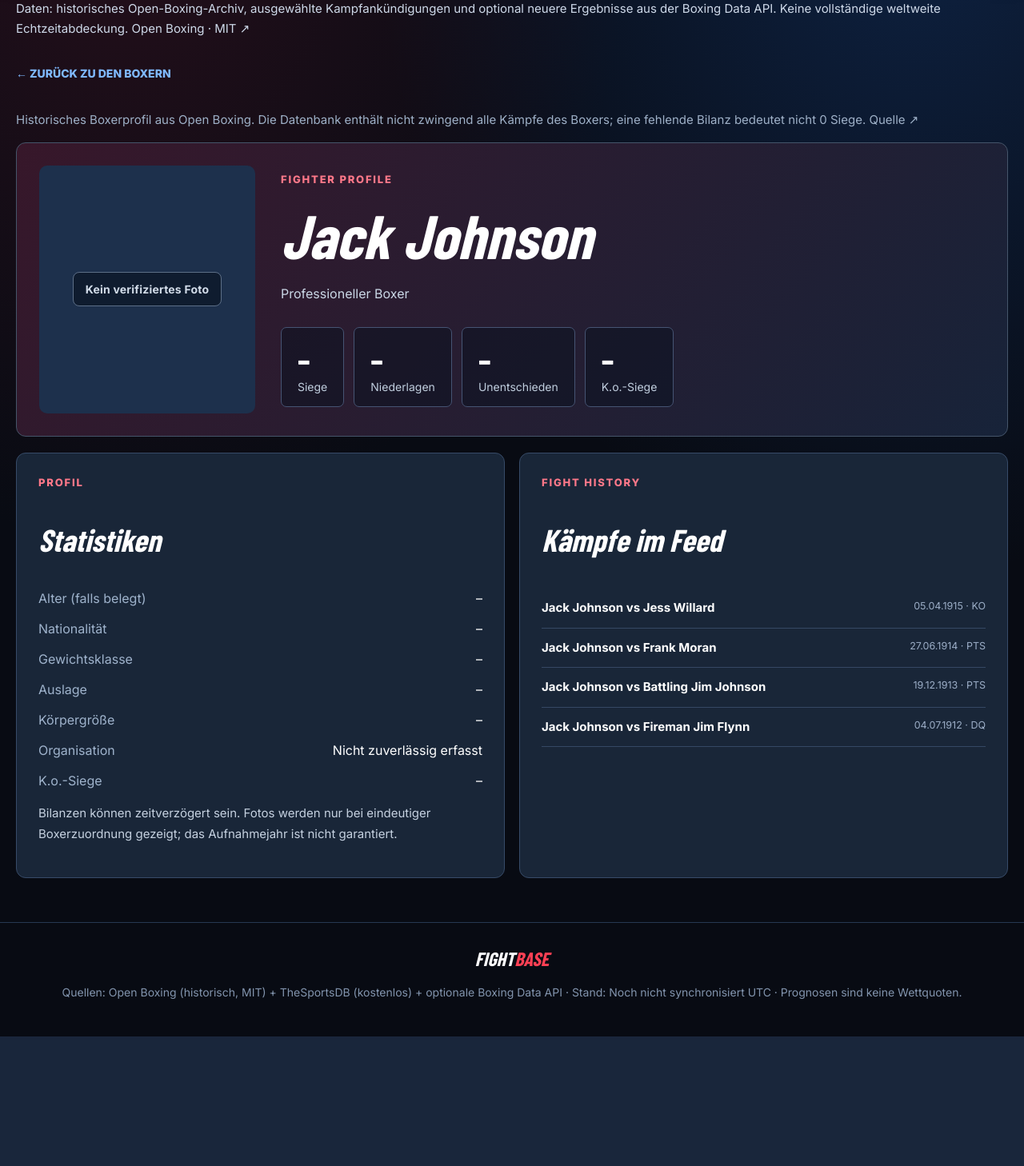
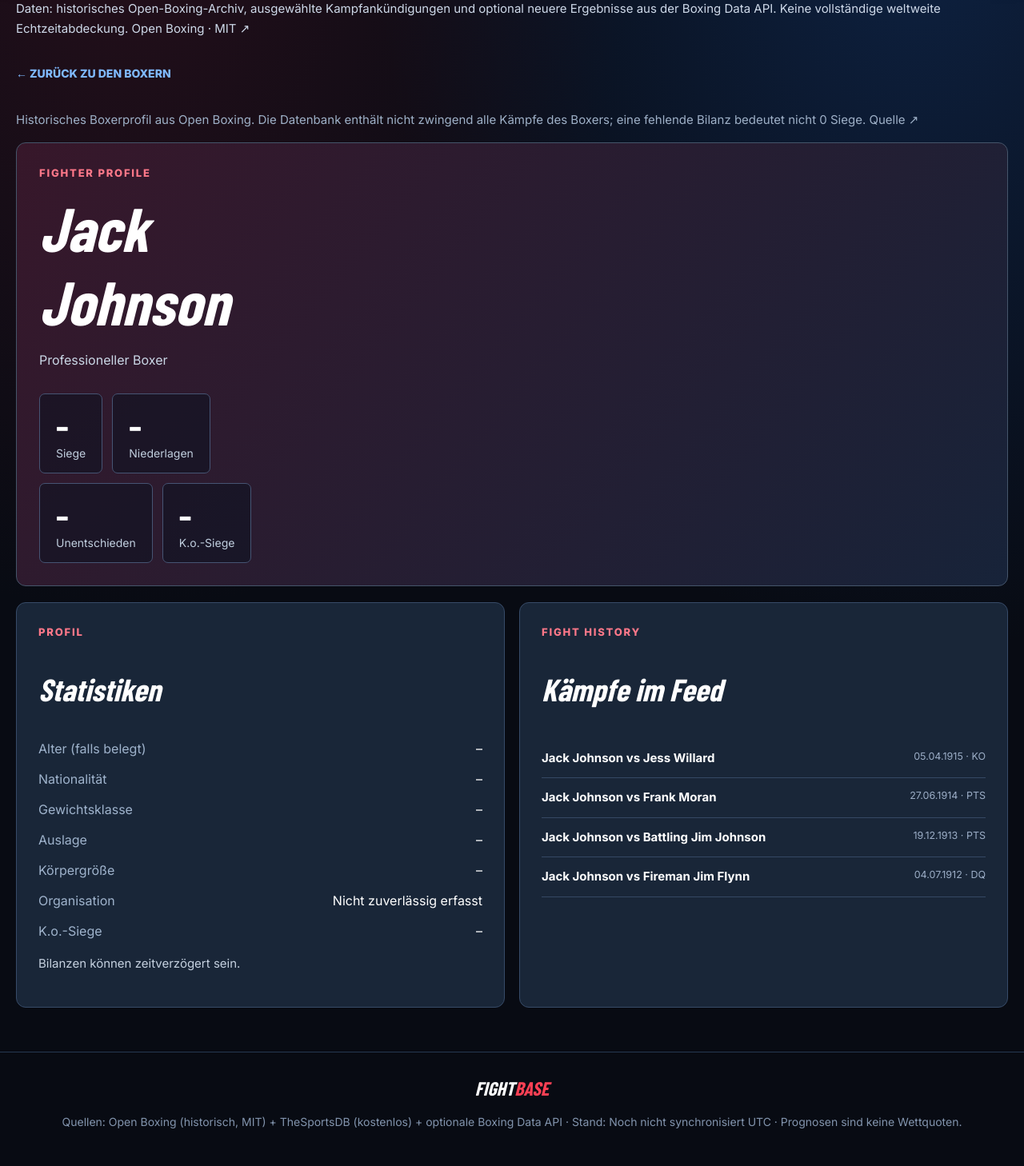
Before and after one commit to s1naoui/Fightbase, a Flask app: a page that uses boxing-app/templates/hub_fighter.html in a window 1280 px wide. Shown: the part 204-1662 px from the top of the page at 80% size. Before the commit the page ends 1500 px from the top, so only its background shows below. Run offline with Flask 3, Linux system fonts and the light colour scheme; data comes from the database, SQL or seed files in the repository; data that the repository does not hold is empty; some libraries are stand-ins or nearby versions; some web fonts are replaced.

Commit message:
Remove fighter imagery from boxing-app/templates/hub_fighter.html

```diff
--- a/boxing-app/templates/hub_fighter.html
+++ b/boxing-app/templates/hub_fighter.html
@@ -10,7 +10,7 @@
 {% elif reference %}
 <p class="hint">Bilanz nach öffentlich verfügbarer Quelle, überprüft am {{ reference.reviewed_on }}. <a href="{{ reference.source_url }}" target="_blank" rel="noopener noreferrer">Quellenprofil ↗</a>. Die Zahlen können sich durch spätere Kämpfe ändern.</p>
 {% endif %}
-<div class="profile-hero"><div class="profile-photo" data-fighter-photo="{{ fighter.id }}" data-fighter-name="{{ fighter.name }}"><span class="missing-photo">Kein verifiziertes Foto</span><a data-source hidden target="_blank" rel="noopener noreferrer">Bildquelle ↗</a></div>
+<div class="profile-hero">
 <div><div class="eyebrow">FIGHTER PROFILE</div><h1>{{ fighter.name }}</h1><p>{{ fighter.nickname or fighter.division or 'Professioneller Boxer' }}</p>
 <div class="stats"><div><b>{{ fighter.wins if fighter.wins is not none else '–' }}</b>Siege</div><div><b>{{ fighter.losses if fighter.losses is not none else '–' }}</b>Niederlagen</div><div><b>{{ fighter.draws if fighter.draws is not none else '–' }}</b>Unentschieden</div><div><b>{{ fighter.ko_wins if fighter.ko_wins is not none else "–" }}</b>K.o.-Siege</div></div></div></div>
 <div class="detail-grid">
@@ -21,7 +21,7 @@
 <dt>Auslage</dt><dd>{{ fighter.stance or '–' }}</dd>
 <dt>Körpergröße</dt><dd>{{ fighter.height or '–' }}</dd>
 <dt>Organisation</dt><dd>Nicht zuverlässig erfasst</dd><dt>K.o.-Siege</dt><dd>{{ fighter.ko_wins if fighter.ko_wins is not none else '–' }}</dd>
-</dl><p class="hint">Bilanzen können zeitverzögert sein. Fotos werden nur bei eindeutiger Boxerzuordnung gezeigt; das Aufnahmejahr ist nicht garantiert.</p></section>
+</dl><p class="hint">Bilanzen können zeitverzögert sein.</p></section>
 <section class="info-panel"><div class="eyebrow">FIGHT HISTORY</div><h2>Kämpfe im Feed</h2>
 {% if matches %}<div class="profile-fights">{% for match in matches %}<a href="{{ url_for('hub.fight',fight_id=match.id) }}"><strong>{{ match.title or (match.a_name ~ ' vs ' ~ match.b_name) }}</strong><small>{{ match.fight_date|fightdate }} · {{ match.outcome or match.status }}</small></a>{% endfor %}</div>
 {% else %}<p>Für diesen Boxer sind im bisher synchronisierten Ausschnitt noch keine Kämpfe vorhanden.</p>{% endif %}
```
